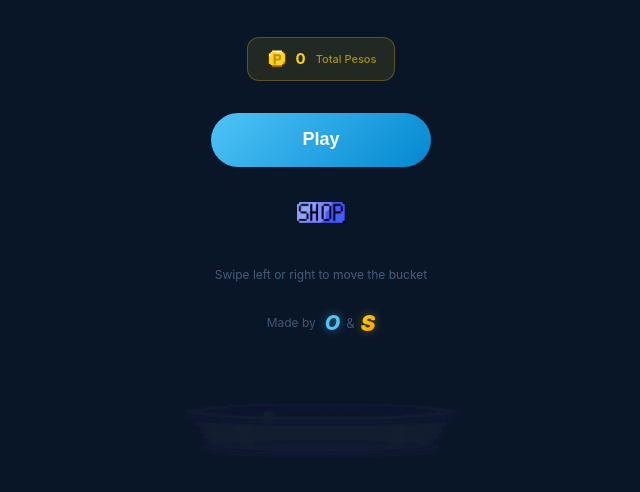
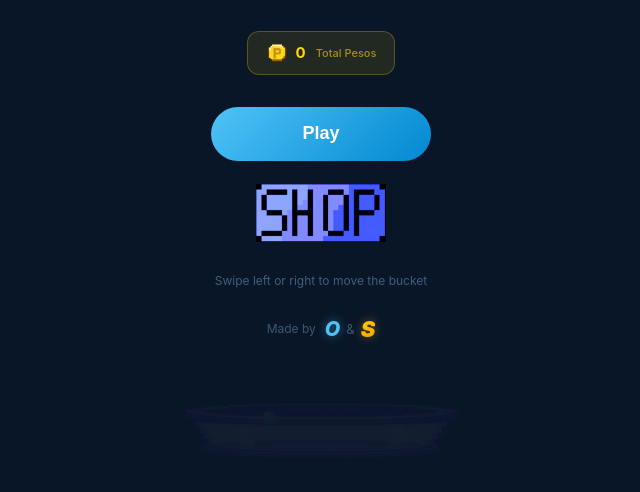
Before and after one commit to chinpatakdamdampro-web/water-bucket-game, a plain HTML site: page index.html in a window 1280 px wide. Shown: the part 308-800 px from the top of the page, without its empty margins (319-959 px from the left). Drawn offline with Linux system fonts and the light colour scheme.

Commit message:
Update index.html

```diff
--- a/index.html
+++ b/index.html
@@ -90,8 +90,8 @@ canvas { display:block; touch-action:none; }
    Edit these values to customize the shop button size and appearance
 */
 .btn-shop img {
-  width: 48px;           /* Icon width - change to 64px, 80px, etc for larger */
-  height: 48px;          /* Icon height - keep same as width for square icons */
+  width: 130px;           /* Icon width - change to 64px, 80px, etc for larger */
+  height: 60px;          /* Icon height - keep same as width for square icons */
   object-fit: contain;
 }
 
```
